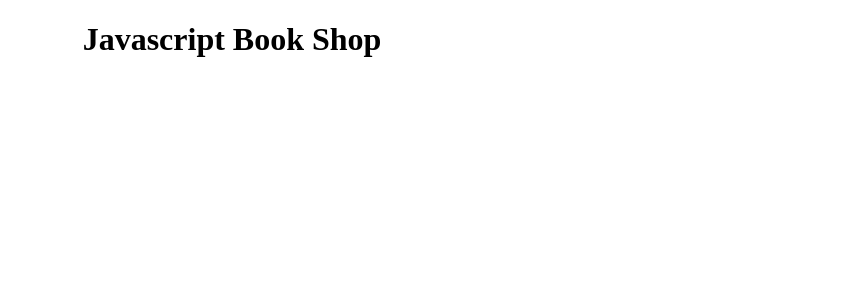
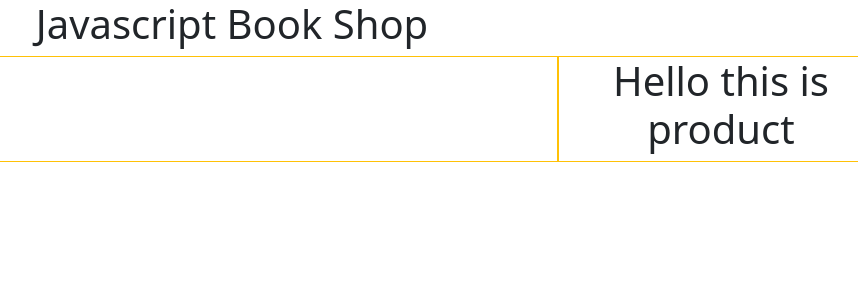
Before and after one commit to NH-Rifat/javascript-book-shopping-application, a React (Create React App) app: page / in a window 1280 px wide. Shown: the top 300 px of the page, without its empty margins (408-1266 px from the left). Built offline with nearby package versions, Linux system fonts and the light colour scheme.

Commit message:
Data successfully loaded and pass to Book component

```diff
--- a/public/index.html
+++ b/public/index.html
@@ -24,6 +24,9 @@
       work correctly both with client-side routing and a non-root public URL.
       Learn how to configure a non-root public URL by running `npm run build`.
     -->
+    <!-- link Bootstrap -->
+    <link href="https://cdn.jsdelivr.net/npm/bootstrap@5.1.3/dist/css/bootstrap.min.css" rel="stylesheet" integrity="sha384-1BmE4kWBq78iYhFldvKuhfTAU6auU8tT94WrHftjDbrCEXSU1oBoqyl2QvZ6jIW3" crossorigin="anonymous">
+
     <title>React App</title>
   </head>
   <body>
--- a/src/App.js
+++ b/src/App.js
@@ -1,10 +1,12 @@
 import Header from "./components/Header/Header";
+import Shop from "./components/shop/Shop";
 
 
 function App() {
   return (
     <div className="App">
       <Header></Header>
+      <Shop></Shop>
     </div>
   );
 }
--- a/src/components/Book/Book.js
+++ b/src/components/Book/Book.js
@@ -0,0 +1,14 @@
+import React from 'react';
+
+const Book = ({Books}) => {
+    // console.log(Books);
+    const {name,price,ratings,img,quantity,stock}=Books;
+    // console.log(name,price,ratings,img,quantity,stock);
+    return (
+        <div>
+
+        </div>
+    );
+};
+
+export default Book;
--- /dev/null
+++ b/src/components/shop/Shop.js
@@ -0,0 +1,34 @@
+import React, { useEffect, useState } from 'react';
+import Book from '../Book/Book';
+
+const Shop = () => {
+    const [products,setProducts]=useState([]);
+
+    useEffect(()=>{
+        fetch('data.json')
+        .then((res)=>res.json())
+        .then((data)=>setProducts(data))
+    },[])
+    return (
+        <div>
+            <div className="product-container">
+                <div className="row">
+                    <div className="col col-md-9 col-xxl-9 col-xl-9 col-lg-9 border border-warning">
+                        {
+                            products.map((product)=><Book
+                            key={product.id}
+                            Books={product}
+                            ></Book>)
+                        }
+
+                    </div>
+                    <div className="col col-md-3 col-xxl-3 col-xl-3 col-lg-3 border border-warning">
+                        <h1>Hello this is product</h1>
+                    </div>
+                </div>
+            </div>
+        </div>
+    );
+};
+
+export default Shop;
```
Also changed, not shown: src/components/shop/Shop.css (added).
